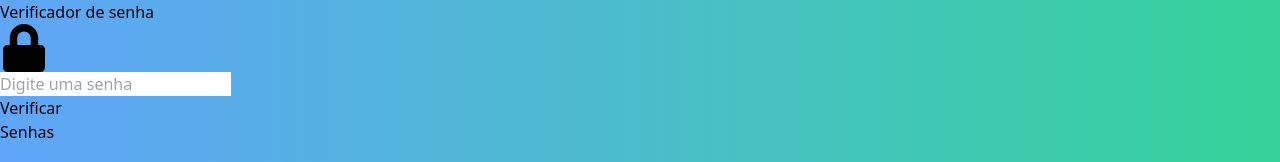
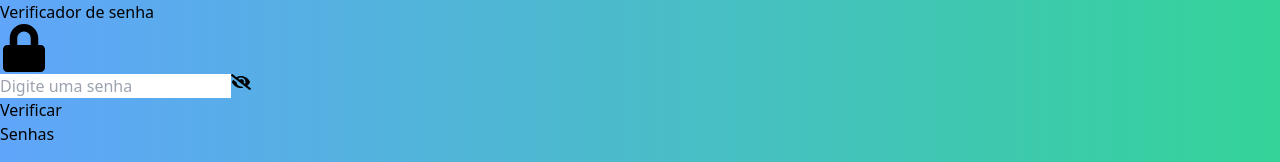
Before and after one commit to EnricoMustafa/VerificadorDeSenha, a React (Vite) app: page / in a window 1280 px wide. Shown: the top 162 px of the page. Built offline with nearby package versions, Linux system fonts and the light colour scheme.

Commit message:
mostrar senha

```diff
--- a/src/App.jsx
+++ b/src/App.jsx
@@ -1,26 +1,25 @@
 import React, { Fragment, useState } from "react";
-import { FaLock } from "react-icons/fa";
+import { FaLock, FaEyeSlash, FaEye } from "react-icons/fa";
 
 export default function App() {
-
   const [senha, setSenha] = useState("");
   const [listaSenhas, setListasSenhas] = useState([]);
   const [forcaSenha, setForcaSenha] = useState("");
+  const [mostrarSenha, setmostrarSenha] = useState(false);
 
   const adicionarSenha = (e) => {
     e.preventDefault();
-    if(senha.trim() !== ""){
+    if (senha.trim() !== "") {
       setListasSenhas([...listaSenhas, senha]);
       setSenha("");
     }
-  }
+  };
 
   const verificarForca = (senha) => {
-    /[A-Z]/.test(senha) ? setForcaSenha("senha forte") : setForcaSenha("coloque pelo menos uma letra maiuscula");
-
+    /[A-Z]/.test(senha)
+      ? setForcaSenha("senha forte")
+      : setForcaSenha("coloque pelo menos uma letra maiuscula");
   };
-
-
 
   return (
     <Fragment>
@@ -30,30 +29,51 @@ export default function App() {
 
       <section className="flex justify-center items-cente space-x-10  ">
         <form className="w-80 h-80 bg-white border border-gray-500 shadow-xl rounded-lg flex justify-center flex-col items-center lg:my-20 my-60">
-        <FaLock
-        size={48}
-        />
+          <FaLock size={48} />
+          <div className="relative">
             <input
               className="border border-gray-500 shadow-lg rounded-lg p-2 my-5"
-            type="password"
+              type={mostrarSenha ? "text" : "password"}
               placeholder="Digite uma senha"
               onChange={(e) => {
                 setSenha(e.target.value);
                 verificarForca(e.target.value);
               }}
             />
-          <p className={`${forcaSenha === "senha forte" ? "text-green-500" : "text-red-500"}`}>
+            <button
+              className="absolute flex top-1/2 right-3 transform -translate-y-1/2 text-gray-600"
+              type="button"
+              onClick={() => {
+                setmostrarSenha(!mostrarSenha);
+                verSenha(senha);
+              }}
+            >
+              {mostrarSenha ? <FaEye size={20}/> : <FaEyeSlash size={20} />}
+            </button>
+          </div>
+          <p
+            className={`${
+              forcaSenha === "senha forte" ? "text-green-500" : "text-red-500"
+            }`}
+          >
             {forcaSenha && <p>{forcaSenha}</p>}
           </p>
-          <button className="border border-gray-500 p-2 rounded-2xl bg-blue-500 text-white" onClick={adicionarSenha}>
+          <button
+            className="border border-gray-500 p-2 rounded-2xl bg-blue-500 text-white"
+            onClick={adicionarSenha}
+          >
             Verificar
           </button>
         </form>
         <div className="w-96 h-96 flex-col m-auto bg-white border border-gray-500 shadow-xl rounded-lg  ">
-          <h1 className="text-3xl font-bold font-mono text-center border-b-2 border-black">Senhas</h1>
+          <h1 className="text-3xl font-bold font-mono text-center border-b-2 border-black">
+            Senhas
+          </h1>
           <ul className="flex-col text-red-400 text-center my-5">
             {listaSenhas.map((item, index) => (
-              <li key={index} className="font-bold text-black">{item}</li>
+              <li key={index} className="font-bold text-black">
+                {item}
+              </li>
             ))}
           </ul>
         </div>
```
Lines whose indentation alone changed are shown as unchanged.
